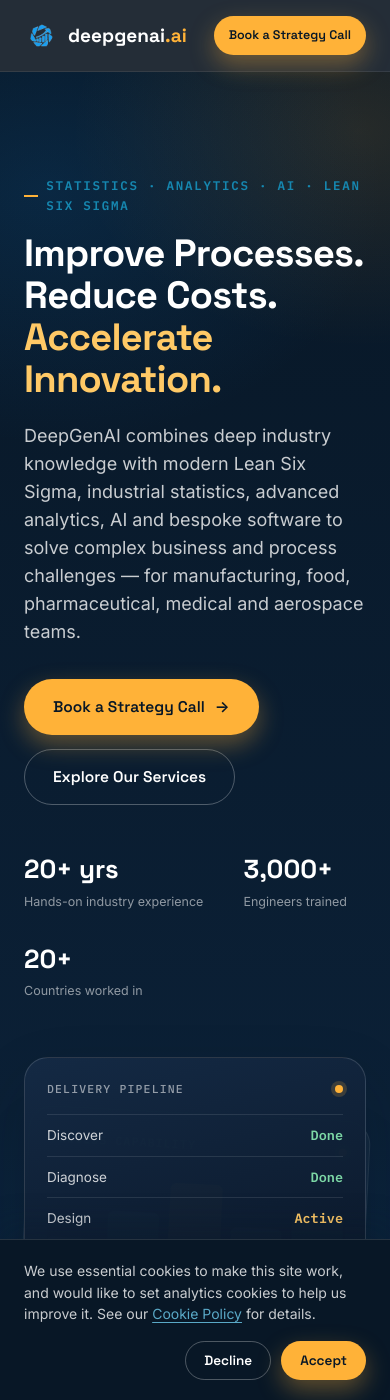
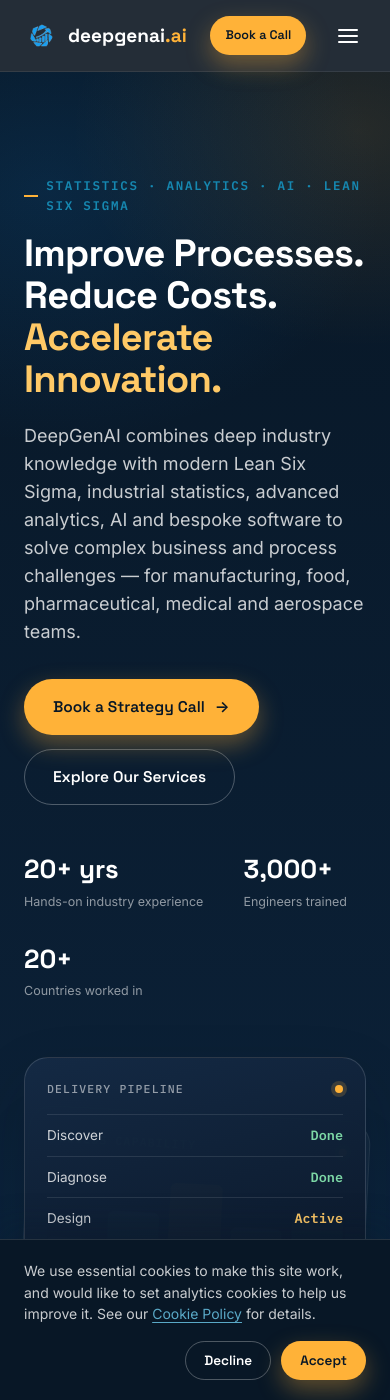
Before and after one commit to DeepGenAi-Ai/deepgenai.ai, a Jekyll site: the page built from index.html, in a window 390 px wide and 1400 px high. Built offline with Jekyll 4.4.1, drawn with Linux system fonts in a browser that asks for light colours.

Commit message:
Fix mobile header: stop CTA/brand overlap, add working nav menu
- The brand name and "Book a Strategy Call" button were visually
  overlapping below ~480px (reported on a Galaxy Z Fold 5 cover
  screen). Root cause: the brand text is one unbreakable string, and
  when the flex header squeezed the brand's box to make room for the
  button, the text (overflow: visible) kept its full width and
  painted over the button instead of shrinking with its box. Now the
  brand name truncates with an ellipsis if truly squeezed, the CTA
  never shrinks, and the CTA label shortens to "Book a Call" below
  400px so the full brand name fits in the common phone-width range.
- The nav links (Services/Industries/Insights/About/Contact) simply
  disappeared below 760px with no way to reach them. Added a
  hamburger toggle that opens a full-width dropdown panel; the
  Services dropdown, which only worked on hover, now renders expanded
  inline since there's no hover on touch.

Co-Authored-By: Claude Sonnet 5 <noreply@anthropic.com>

```diff
--- a/_includes/header.html
+++ b/_includes/header.html
@@ -2,13 +2,13 @@
   <div class="container site-header__inner">
     <a href="{{ '/' | relative_url }}" class="site-header__brand">
       <span class="site-header__mark"><img src="{{ '/assets/img/mark.png' | relative_url }}" alt="" width="34" height="34"></span>
-      <span>
-        deepgenai<span style="color:#ffb238">.ai</span>
+      <span class="site-header__brand-text">
+        <span class="site-header__brand-name">deepgenai<span style="color:#ffb238">.ai</span></span>
         <small>AI for Next-Gen Industry</small>
       </span>
     </a>
 
-    <nav class="site-nav">
+    <nav class="site-nav" id="site-nav">
       {% for item in site.nav %}
         {% if item.children %}
           <div class="site-nav__dropdown">
@@ -26,7 +26,14 @@
     </nav>
 
     <div class="site-header__cta">
-      <a href="{{ '/contact/' | relative_url }}" class="btn btn--primary">Book a Strategy Call</a>
+      <a href="{{ '/contact/' | relative_url }}" class="btn btn--primary">
+        <span class="site-header__cta-full">Book a Strategy Call</span>
+        <span class="site-header__cta-short">Book a Call</span>
+      </a>
     </div>
+
+    <button type="button" class="site-header__menu-toggle" aria-label="Toggle menu" aria-expanded="false" aria-controls="site-nav">
+      <span class="site-header__menu-icon"></span>
+    </button>
   </div>
 </header>
--- a/_sass/_header.scss
+++ b/_sass/_header.scss
@@ -26,6 +26,7 @@
   display: flex;
   align-items: center;
   gap: 10px;
+  min-width: 0; // allow the brand text to shrink/truncate instead of forcing the row to overflow
   font-family: $font-display;
   font-weight: 700;
   font-size: 19px;
@@ -43,6 +44,18 @@
   height: 34px;
   width: auto;
   display: block;
+}
+
+.site-header__brand-text {
+  min-width: 0;
+}
+
+.site-header__brand-name {
+  display: block;
+  max-width: 100%;
+  overflow: hidden;
+  white-space: nowrap;
+  text-overflow: ellipsis;
 }
 
 .site-header__brand small {
@@ -63,6 +76,23 @@
 
   @media (max-width: 760px) {
     display: none;
+    position: absolute;
+    top: 100%;
+    left: 0;
+    right: 0;
+    flex-direction: column;
+    align-items: stretch;
+    gap: 2px;
+    padding: 10px 16px calc(20px + env(safe-area-inset-bottom, 0px));
+    max-height: calc(100vh - 100%);
+    overflow-y: auto;
+    background: $blue-900;
+    border-bottom: 1px solid rgba(255, 255, 255, 0.1);
+    box-shadow: $shadow-lg;
+
+    &.is-open {
+      display: flex;
+    }
   }
 }
 
@@ -141,16 +171,108 @@
   transform: translateY(0);
 }
 
+// Below 760px the nav becomes a tap-to-open panel (see .site-header__menu-toggle),
+// so there's no hover to reveal the Services dropdown — show it expanded inline instead.
+@media (max-width: 760px) {
+  .site-nav__dropdown-toggle::after {
+    display: none;
+  }
+
+  .site-nav__dropdown-menu {
+    position: static;
+    opacity: 1;
+    visibility: visible;
+    transform: none;
+    min-width: 0;
+    padding: 0 0 0 14px;
+    margin-top: 2px;
+    background: none;
+    border: none;
+    box-shadow: none;
+  }
+}
+
+.site-header__menu-toggle {
+  display: none;
+  align-items: center;
+  justify-content: center;
+  width: 36px;
+  height: 36px;
+  padding: 0;
+  border: none;
+  border-radius: 8px;
+  background: none;
+  color: $white;
+  cursor: pointer;
+  flex: none;
+
+  @media (max-width: 760px) {
+    display: inline-flex;
+  }
+
+  &:hover {
+    background: rgba(255, 255, 255, 0.08);
+  }
+}
+
+.site-header__menu-icon,
+.site-header__menu-icon::before,
+.site-header__menu-icon::after {
+  content: "";
+  display: block;
+  width: 20px;
+  height: 2px;
+  border-radius: 2px;
+  background: currentColor;
+  transition: transform 0.2s ease, opacity 0.2s ease, background 0.2s ease;
+}
+
+.site-header__menu-icon {
+  position: relative;
+}
+
+.site-header__menu-icon::before,
+.site-header__menu-icon::after {
+  position: absolute;
+  left: 0;
+}
+
+.site-header__menu-icon::before {
+  top: -6px;
+}
+
+.site-header__menu-icon::after {
+  top: 6px;
+}
+
+.site-header__menu-toggle[aria-expanded="true"] .site-header__menu-icon {
+  background: transparent;
+}
+
+.site-header__menu-toggle[aria-expanded="true"] .site-header__menu-icon::before {
+  top: 0;
+  transform: rotate(45deg);
+}
+
+.site-header__menu-toggle[aria-expanded="true"] .site-header__menu-icon::after {
+  top: 0;
+  transform: rotate(-45deg);
+}
+
 .site-header__cta {
   display: flex;
   align-items: center;
   gap: 10px;
-  flex: none;
+  flex: none; // never shrink the CTA button, even if the brand name has to truncate
 }
 
 .site-header__cta .btn {
   padding: 11px 20px;
   font-size: 14px;
+}
+
+.site-header__cta-short {
+  display: none;
 }
 
 @media (max-width: 480px) {
@@ -163,3 +285,13 @@
     font-size: 12.5px;
   }
 }
+
+@media (max-width: 400px) {
+  .site-header__cta-full {
+    display: none;
+  }
+
+  .site-header__cta-short {
+    display: inline;
+  }
+}
--- a/assets/js/effects.js
+++ b/assets/js/effects.js
@@ -29,6 +29,29 @@
   document.querySelectorAll(".site-nav a").forEach(function (a) {
     if (a.getAttribute("href") === path) a.classList.add("is-active");
   });
+
+  // Mobile nav toggle ---------------------------------------------------------
+  var menuToggle = document.querySelector(".site-header__menu-toggle");
+  var siteNav = document.querySelector(".site-nav");
+  if (menuToggle && siteNav) {
+    var closeMenu = function () {
+      siteNav.classList.remove("is-open");
+      menuToggle.setAttribute("aria-expanded", "false");
+    };
+
+    menuToggle.addEventListener("click", function () {
+      var isOpen = siteNav.classList.toggle("is-open");
+      menuToggle.setAttribute("aria-expanded", isOpen ? "true" : "false");
+    });
+
+    siteNav.querySelectorAll("a").forEach(function (a) {
+      a.addEventListener("click", closeMenu);
+    });
+
+    window.addEventListener("resize", function () {
+      if (window.innerWidth > 760) closeMenu();
+    });
+  }
 
   // Back to top -------------------------------------------------------------
   var backToTop = document.getElementById("back-to-top");
```
